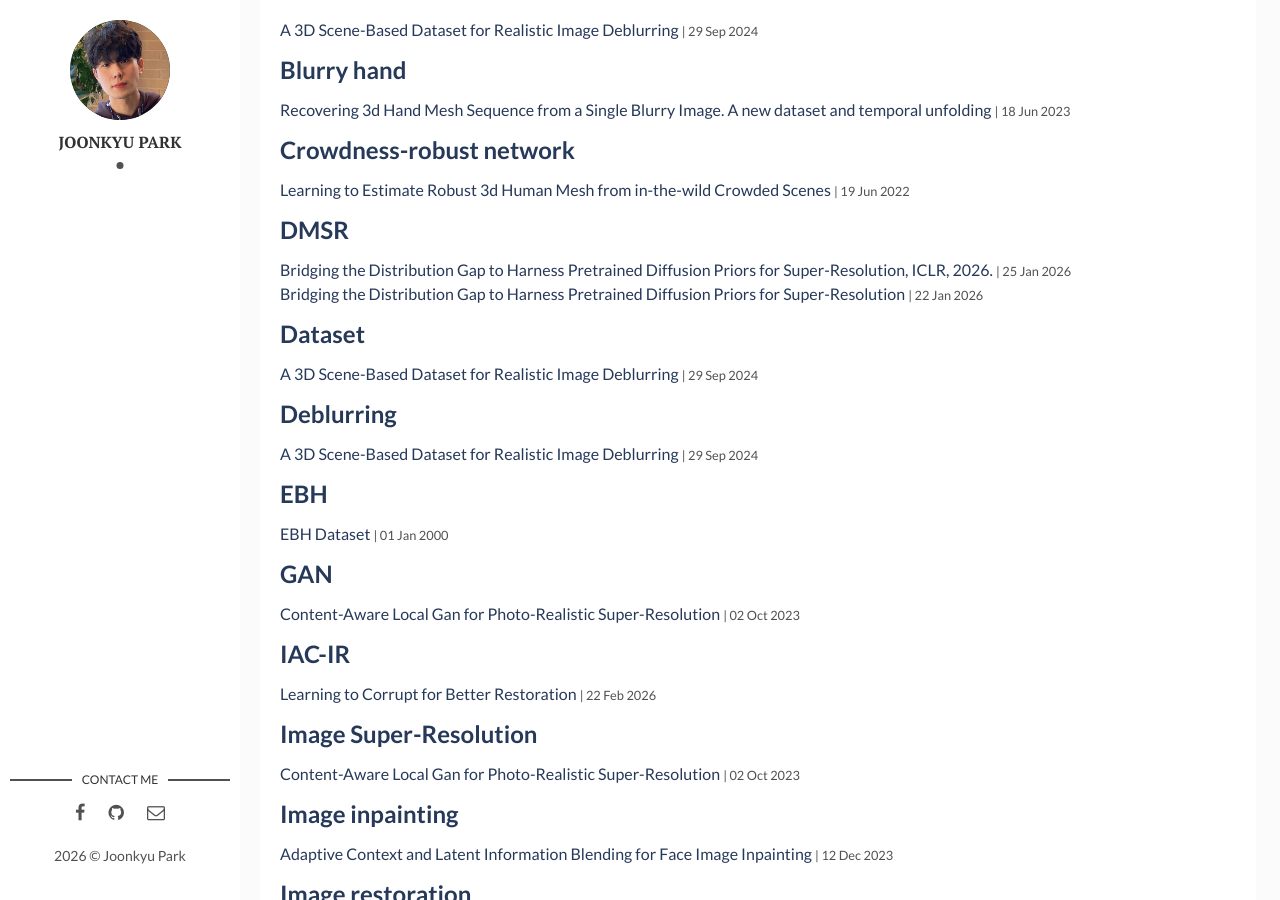
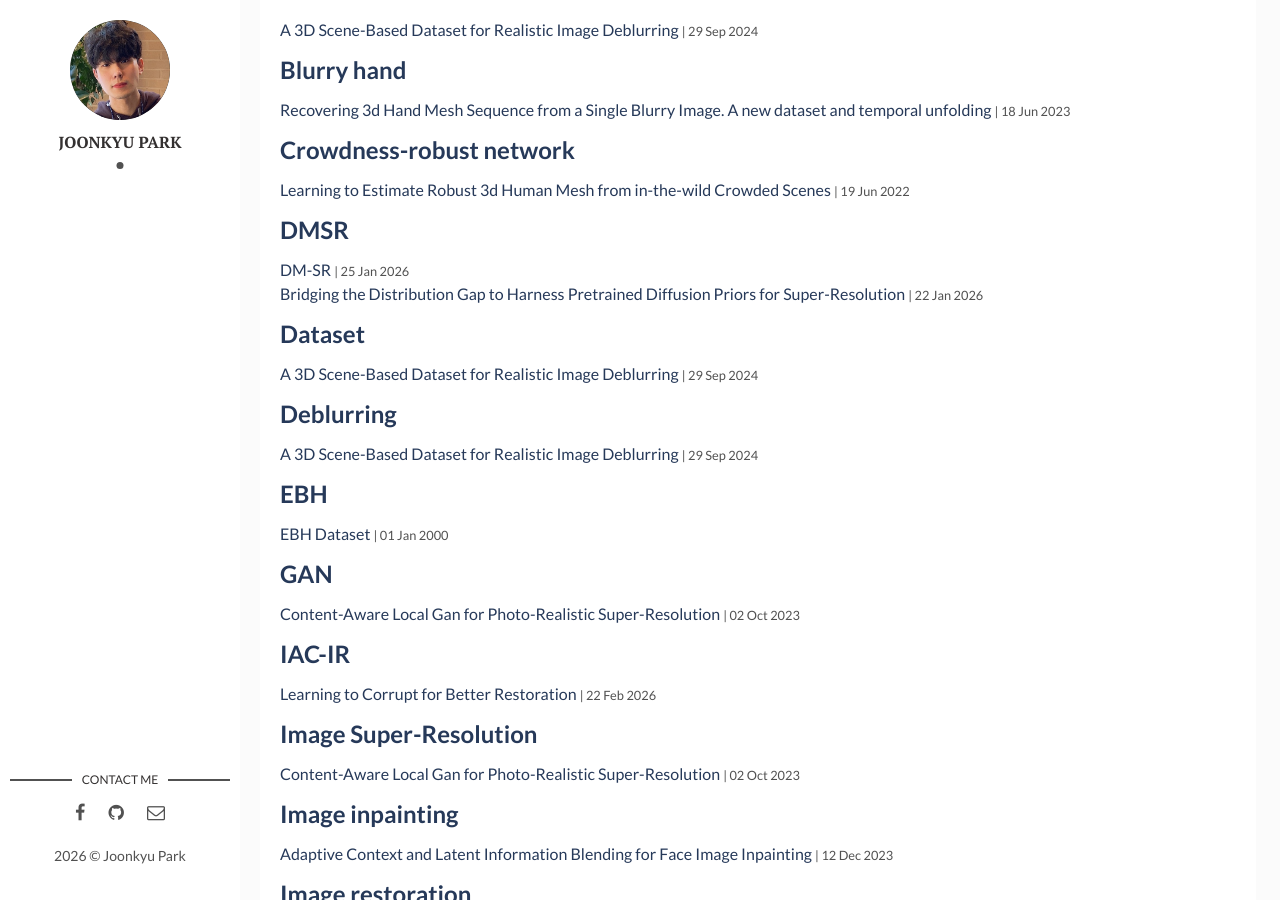
Before and after one commit to jkpark08/jkpark08.github.io, a Jekyll site: the page built from tags.html, in a window 1280 px wide and 900 px high, scrolled down 893 px. Built offline with Jekyll 4.4.1, drawn with Linux system fonts in a browser that asks for light colours.

Commit message:
Update 2025-07-23-dmsr.markdown

```diff
--- a/_posts/2025-07-23-dmsr.markdown
+++ b/_posts/2025-07-23-dmsr.markdown
@@ -1,6 +1,6 @@
 ---
 layout: post
-title: Bridging the Distribution Gap to Harness Pretrained Diffusion Priors for Super-Resolution, ICLR, 2026.
+title: DM-SR
 project_subtitle: #
 home_section: project
 authors: <strong>Joonkyu Park</strong> and Kyoung Mu Lee
@@ -15,7 +15,7 @@ tags: DMSR
 
 ### 🔗 Links
 
-- 📄 [**Paper**](https://arxiv.org/abs/test)
+- 📄 [**Paper**](https://iclr.cc/virtual/2026/poster/10011399)
 - - -
 
 
```
